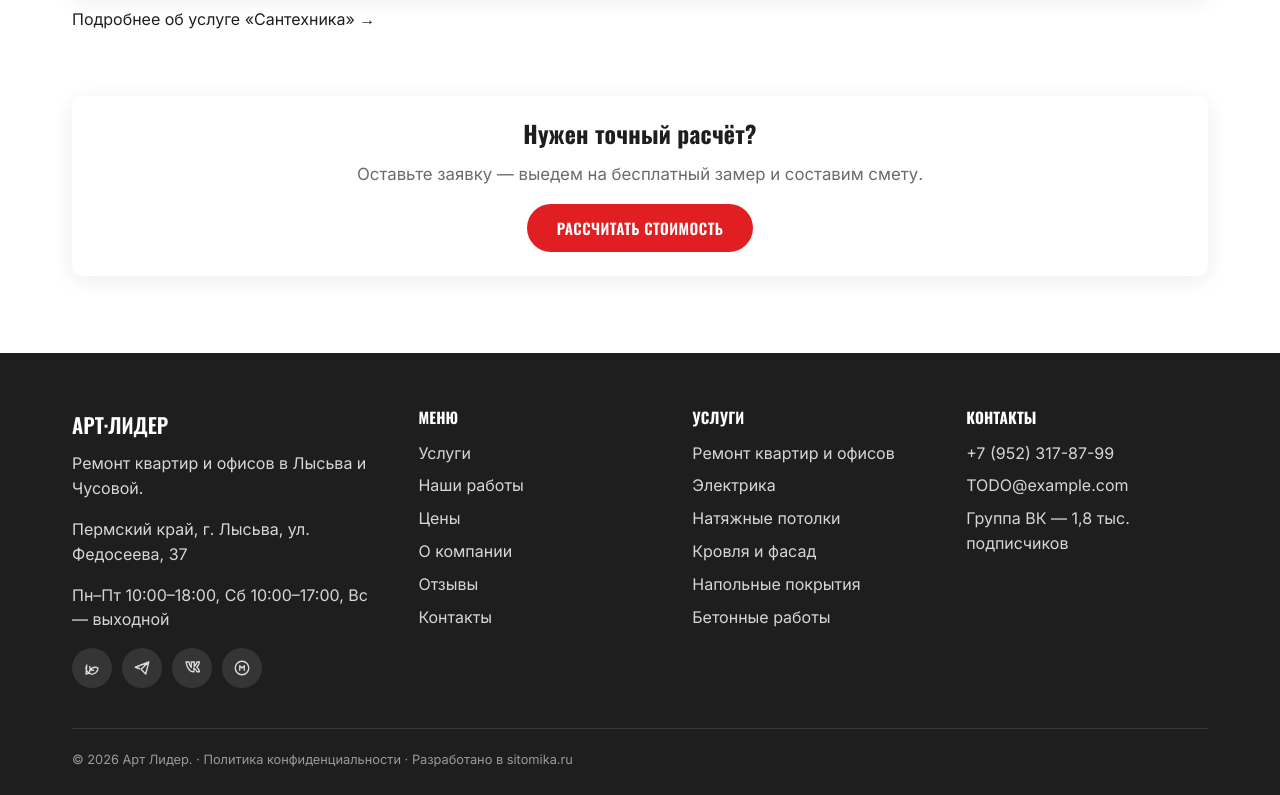
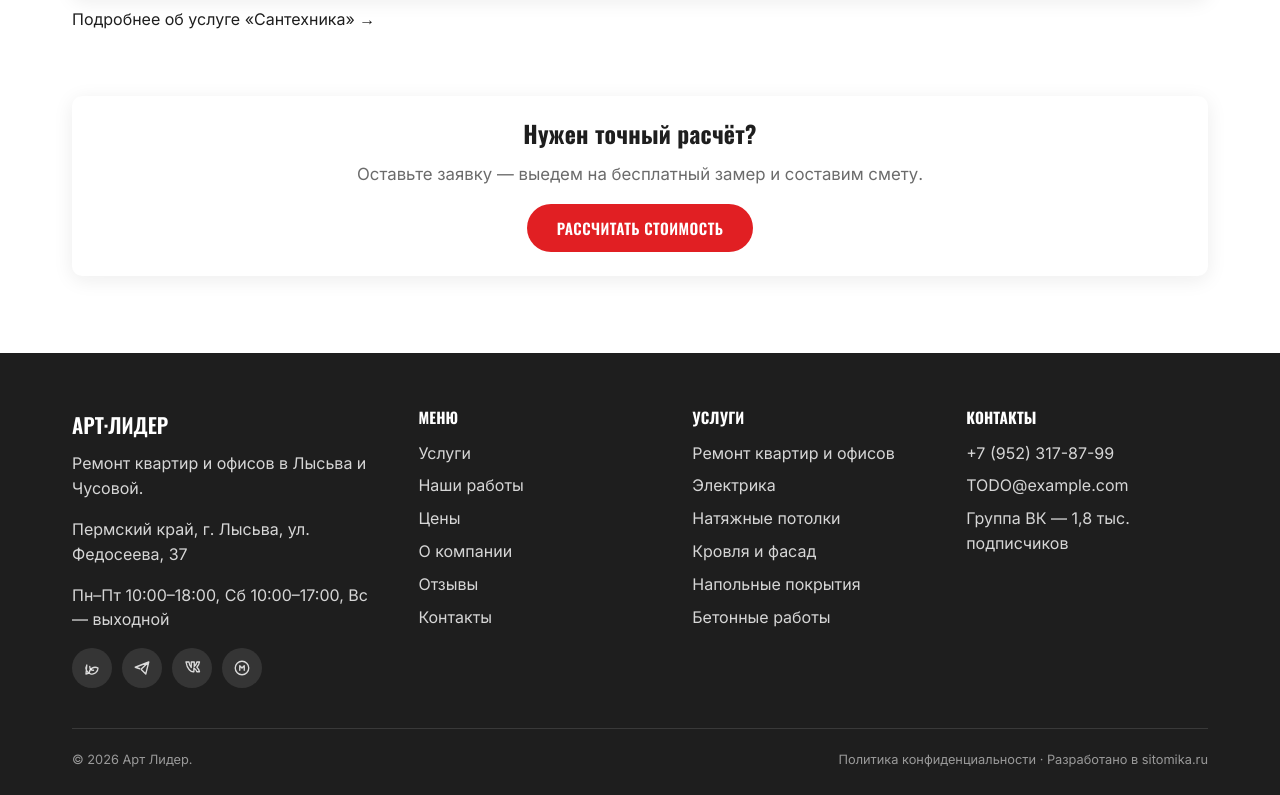
Before and after one commit to mihailburmasov/art-lider, an Astro site: page /ceny in a window 1280 px wide. Shown: the part 4062-4857 px from the top of the page. Built offline with nearby package versions, Linux system fonts and the light colour scheme; Astro itself is replaced by a stand-in of ours.

Commit message:
Add name field placeholder, split footer bottom row left/right
- Add placeholder="Имя" to the contact form's name input
- Restore footer-bottom to a two-column flex row: copyright on the
  left, privacy policy + studio credit on the right, instead of a
  single flowing line

Co-Authored-By: Claude Sonnet 5 <noreply@anthropic.com>

```diff
--- a/src/components/ContactForm.astro
+++ b/src/components/ContactForm.astro
@@ -24,7 +24,7 @@ const { id, compact = false, title = 'Оставить заявку' } = Astro.p
   <div class="form-grid form-grid--2col">
     <div class="field">
       <label for={`${id}-name`}>Имя *</label>
-      <input type="text" id={`${id}-name`} name="name" autocomplete="name" required />
+      <input type="text" id={`${id}-name`} name="name" autocomplete="name" placeholder="Имя" required />
       <span class="field-error" data-error-for="name"></span>
     </div>
     <div class="field">
--- a/src/components/Footer.astro
+++ b/src/components/Footer.astro
@@ -54,9 +54,9 @@ const year = new Date().getFullYear();
       </div>
     </div>
 
-    <p class="footer-bottom">
-      © {year} {site.companyName}.
-      {' · '}
+    <div class="footer-bottom">
+      <span>© {year} {site.companyName}.</span>
+      <span>
         <a href={withBase('/politika-konfidencialnosti/')}>Политика конфиденциальности</a>
         {' · '}
         <a
@@ -65,6 +65,7 @@ const year = new Date().getFullYear();
           target="_blank"
           rel="noopener"
         >Разработано в sitomika.ru</a>
-    </p>
+      </span>
+    </div>
   </div>
 </footer>
--- a/src/styles/global.css
+++ b/src/styles/global.css
@@ -1285,7 +1285,10 @@ textarea:focus-visible,
   border-top: 1px solid rgba(255, 255, 255, 0.12);
   margin-top: 40px;
   padding-top: 20px;
-  margin-bottom: 0;
+  display: flex;
+  flex-wrap: wrap;
+  gap: 6px 20px;
+  justify-content: space-between;
   font-size: 0.8rem;
   line-height: 1.7;
   color: rgba(255, 255, 255, 0.55);
```
Lines whose indentation alone changed are shown as unchanged.
